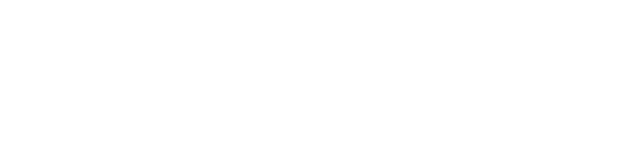
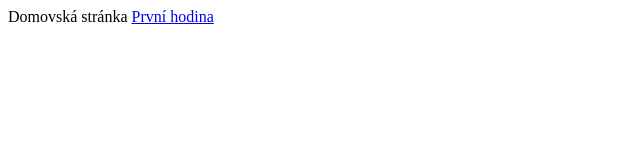
Before and after one commit to JesiAld/JesiAld.github.io, a plain HTML site: page index.html in a window 1280 px wide. Shown: the whole page, without its empty margins (0-640 px from the left). Drawn offline with Linux system fonts and the light colour scheme.

Commit message:
Update index.html

```diff
--- a/index.html
+++ b/index.html
@@ -1,5 +1,5 @@
+<html>
+<body>Domovská stránka
+<a href="/prvni_hodina.html">První hodina</a>
+</body>
 </html>
-<body Domovská stánka>
-</body>
-<a href="/prvnihodina.html"> </a>
-</html>
```
